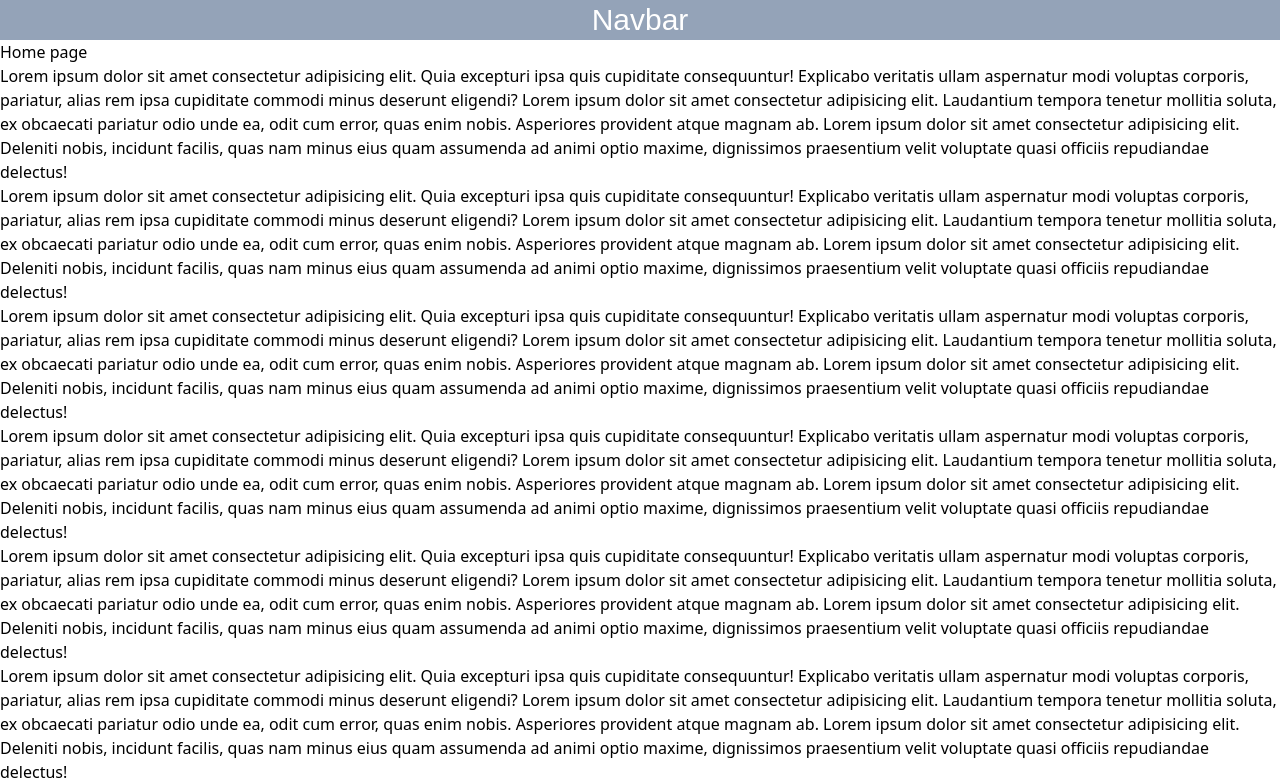
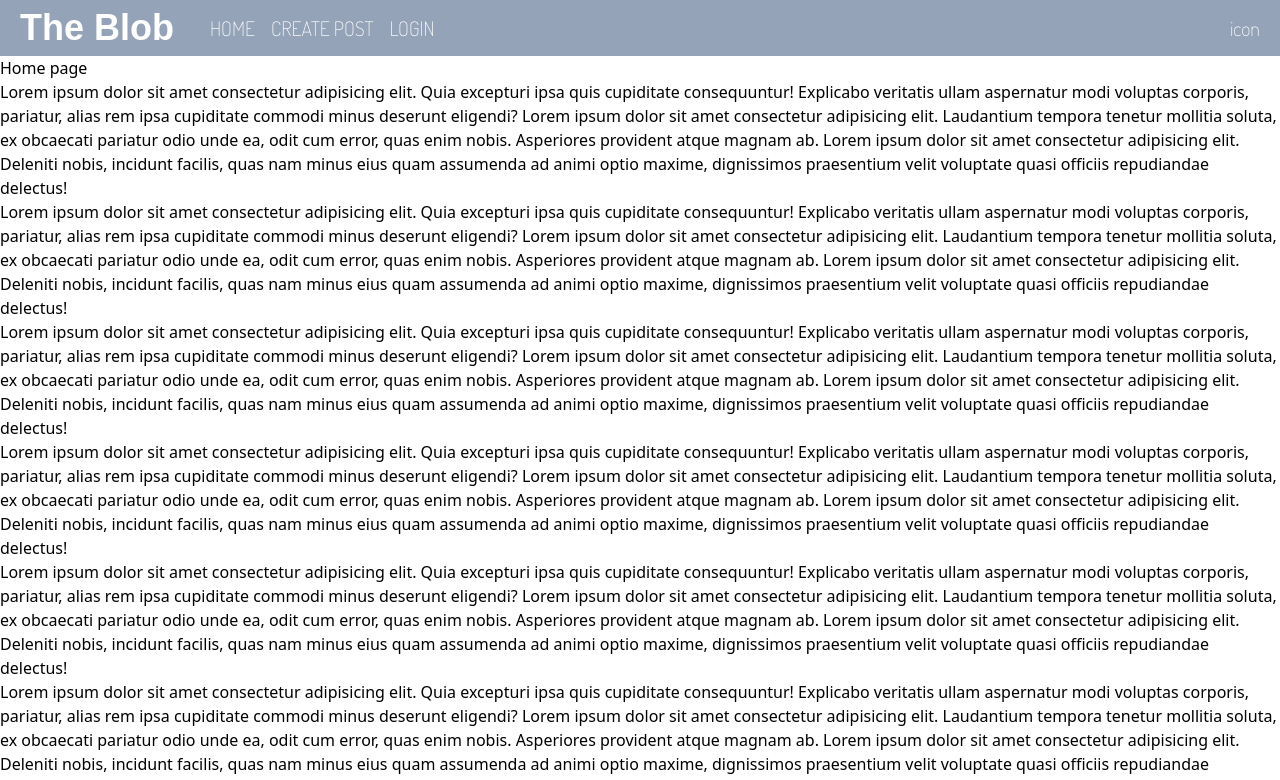
Before and after one commit to RoshakN/blog, a React (Vite) app: page / in a window 1280 px wide. Shown: the top 780 px of the page. Built offline with nearby package versions, Linux system fonts and the light colour scheme; a web font is replaced by a local one.

Commit message:
feat: Add Links to Navbar

```diff
--- a/src/components/Navbar.jsx
+++ b/src/components/Navbar.jsx
@@ -1,7 +1,22 @@
+import React from "react";
+import { Link } from "react-router-dom";
+
 export default function Navbar() {
   return (
-    <div className="text-3xl font-tsukimi bg-slate-400 text-white h-10 sticky flex justify-center items-center">
-      Navbar
+    <div className="text-base font-light font-dosis bg-slate-400 text-white sticky flex justify-between items-center px-5 py-2 sm:text-xl">
+      <h1 className="text-4xl font-tsukimi font-bold mr-7">The Blob</h1>
+      <div>
+        <Link to="/" className="mx-2">
+          HOME
+        </Link>
+        <Link to="/createpost" className="mx-2">
+          CREATE POST
+        </Link>
+        <Link to="/login" className="mx-2">
+          LOGIN
+        </Link>
+      </div>
+      <p className="ml-auto">icon</p>
     </div>
   );
 }
```
